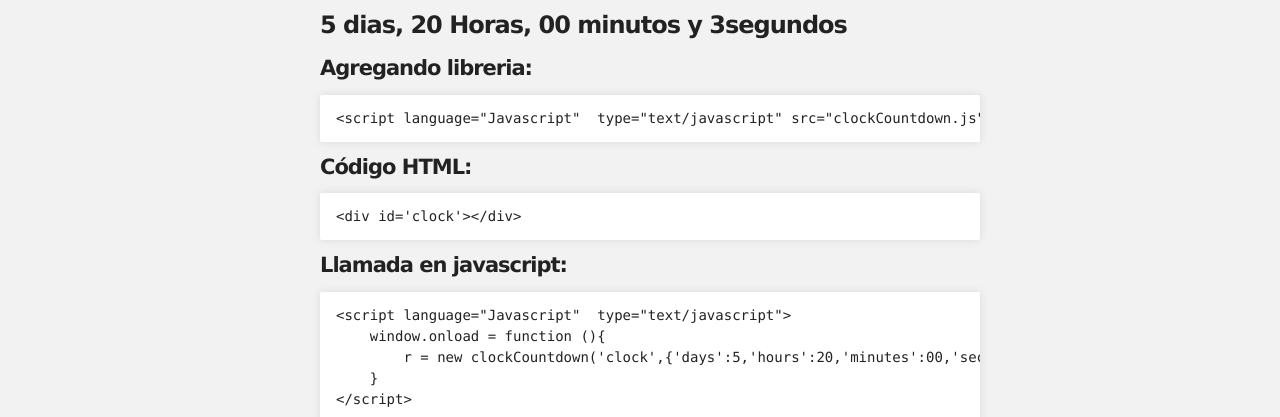
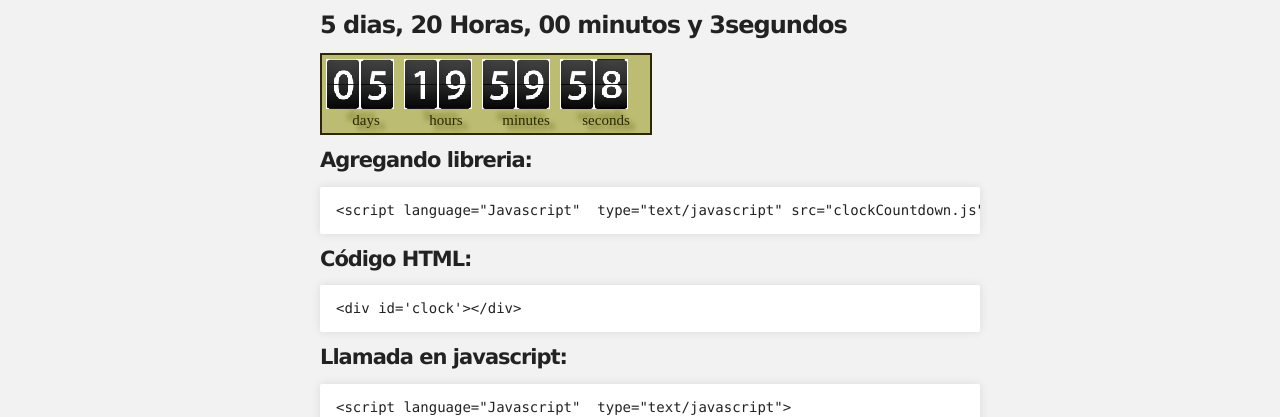
Before and after one commit to fitorec/clockCountdown.js, a plain HTML site: page index.html in a window 1280 px wide. Shown: the part 385-802 px from the top of the page. Drawn offline with Linux system fonts and the light colour scheme; a web font is replaced by a local one.

Commit message:
Agregando ejemplos

```diff
--- a/index.html
+++ b/index.html
@@ -5,10 +5,64 @@
     <meta charset='utf-8' />
     <meta http-equiv="X-UA-Compatible" content="chrome=1" />
     <meta name="description" content="Clockcountdown.js : clockCountdown.js" />
+    <link rel="stylesheet" type="text/css" media="screen" href="stylesheets/stylesheet.css">
+    <title>Clockcountdown.js</title>
+    <style>
+/* agregamos una fuente de dafont, que simula unos leds */
+@font-face {
+	font-family: ledbdrev;
+	src: url(./Fleftex_M.ttf) format("truetype");
+}
+/* aqui va el estilo que tendra el clock */
 
-    <link rel="stylesheet" type="text/css" media="screen" href="stylesheets/stylesheet.css">
+#clock, #clock-2, #clock-3{
+	padding:0;
+	height:70px;
+	font-family: ledbdrev;
+	/*position: absolute;*/
+	top: 0px;
+	right: 0px;
+	background: #bcbd72;
+	color: #2a2807;
+	padding:4px;
+	border:2px solid #2a2807;
+	font-size:15px;
+	width: 320px;
+	text-shadow:#6d691e 5px 5px 5px,#6d691e -5px -5px 5px;
+}
 
-    <title>Clockcountdown.js</title>
+.clockCountdownNumber{
+	float:left;
+	background:URL('numeros.png');
+	display:block;
+	width:34px;
+	height:50px;
+}
+
+.clockCountdownSeparator_days,
+.clockCountdownSeparator_hours,
+.clockCountdownSeparator_minutes,
+.clockCountdownSeparator_seconds
+{
+	float:left;
+	display:block;
+	width:10px;
+	height:50px;
+}
+.clockCountdownFootItem{
+	width:80px;
+	float:left;
+	text-align:center;
+}
+</style>
+<script language="Javascript"  type="text/javascript" src="javascripts/clockCountdown.js"></script>
+<script language="Javascript"  type="text/javascript">
+	window.onload = function (){
+		r = new clockCountdown('clock',{'days':5,'hours':20,'minutes':00,'seconds':3});
+		r = new clockCountdown('clock-2',{'days':5,'hours':10,'minutes':05,'seconds':50});
+		r = new clockCountdown('clock-3',{'days':5,'hours':10,'minutes':05,'seconds':50});
+	}
+</script>
   </head>
 
   <body>
@@ -36,7 +90,7 @@
 <h2>Ejemplo 1</h2>
 
 <h3>5 dias, 20  Horas, 00 minutos y 3segundos</h3>
-
+<div id='clock'></div>
 
 
 <h4>Agregando libreria:</h4>
@@ -59,8 +113,7 @@
 </code></pre>
 
 <h2>Ejemplo 2:</h2>
-
-
+<div id='clock-2' class='other_clock'></div>
 
 
 <h3>HTML</h3>
@@ -74,10 +127,9 @@
 </code></pre>
 
 <h2>Ejemplo 3:</h2>
+<div id='clock-3' class='other_clock'></div>
 
 <p>Como puedes ver puedes agregar multiples relojes cada uno con una configuracion distinta:</p>
-
-
 
 
 <h3>HTML</h3>
@@ -207,7 +259,5 @@
       </footer>
     </div>
 
-
-
   </body>
 </html>
--- /dev/null
+++ b/javascripts/clockCountdown.js
@@ -0,0 +1,100 @@
+/*
+ * Copyright (c) 2012 Fitorec <chanerec@gmail.com>
+ * Dual licensed under GPLv2 license.
+ * http://www.gnu.org/licenses/gpl-2.0.html
+ */
+
+//contructor del clockCountdown
+clockCountdown = function( id , remaining ){
+	this.id = id;
+	this.remaining = remaining;
+	this.h=50;
+	clockCountdown.clocksRegisters[clockCountdown.clocksRegisters.length] = { 'id': id, 'clock' : this };
+	html = ''; foot = '';
+	for(k in clockCountdown.intervalInfo){
+		for(j=1; j>=0; j--)
+			html = '<div id="'+this.id+'_'+k+'_digit_'+j+'" class="clockCountdownNumber"></div>' + html;
+		foot = '<div class="clockCountdownFootItem">'+k+'</div>' + foot;
+		if(k!='days')
+			html = '<div class="clockCountdownSeparator_'+k+'"></div>' + html;
+	}
+	document.getElementById(this.id).innerHTML = html + '<div class="clockCountdownFoot">'+foot+'</div>';
+	/* pone en su posicion el fondo de los digitos */
+	for(k in clockCountdown.intervalInfo){
+		e = document.getElementById(this.id+'_'+k+'_digit_1');
+		n = this.remaining[ k ];
+		pos_y = ((n%10) * 6)*50;
+		e.style.backgroundPosition = "0 -"+pos_y+"px";
+		e = document.getElementById(this.id+'_'+k+'_digit_0');
+		n = this.remaining[ k ];
+		pos_y = (parseInt(n/10) * 6)*50;
+		e.style.backgroundPosition = "0 -"+pos_y+"px";
+		this.remaining[ k ]++;
+	}
+	clockCountdown.update(id);
+}//end clockCountdown constructor.
+
+/* Areglo utilizado como pila de los clockes que se agreguen(soporte para multiples clockes) */
+clockCountdown.clocksRegisters = [];
+/* info de los intervalos seg,min,horas, dias sus limites y el sig. digito a modificar en caso de ser necesario */
+clockCountdown.intervalInfo =  {
+	'seconds':{'limit':60,'next': 'minutes'},
+	'minutes':{'limit':60,'next': 'hours'},
+	'hours':{'limit':24,'next': 'days'},
+	'days':{'limit':365,'next': null}
+}
+/*
+ * http://www.pagecolumn.com/javascript/settimeout.htm
+ * */
+clockCountdown.update = function (id_clock){
+		var clock = null;
+		var bandFin = false; /* esta bandera se activa cuando el contador ha llegado al fin */
+		for(k in clockCountdown.clocksRegisters)
+			if( clockCountdown.clocksRegisters[k].id  == id_clock){
+				clock = clockCountdown.clocksRegisters[k].clock;
+				break;
+			}
+		if(!clock) return null;
+		change =  {'seconds': true,'minutes': false,'hours':false,'days':false};
+		clock.remaining.seconds-=1;
+		for(label in clockCountdown.intervalInfo){
+			if(clock.remaining[label] == 0){
+				clock.remaining[label] = clockCountdown.intervalInfo[ label ].limit;
+				if(label != 'days'){
+					nextDigit = clockCountdown.intervalInfo[ label ].next;
+					--clock.remaining[nextDigit];
+					change[nextDigit] = true;
+				}
+			}
+			if( change[label] === false)
+				continue;
+			/* Realiza la transicion si existio un cambio del digito d n a n-1 */
+			clockCountdown.transition( clock.id+'_'+label+'_digit_1',clock.remaining[label]%10, 1, 50);
+			if( clock.remaining[label] == clockCountdown.intervalInfo[label].limit || clock.remaining[label]%10==0){
+				//Si en el digito d las decenas sufrio 1cambio realizamos transicion
+				n = parseInt( clock.remaining[label]/10 );
+				if( label == 'hours' && clock.remaining[label] == clockCountdown.intervalInfo[label].limit ){
+					n++;
+				}//endIf
+				clockCountdown.transition( clock.id+'_'+label+'_digit_0',n, 1, 50);
+			}//endIf
+		}//endFor
+	if(!bandFin)
+		setTimeout("clockCountdown.update('"+id_clock+"')",1000);
+}//end clockCountdown.update
+
+/* Realiza una transicion suave(en 6 pasos) para el decremento del digito de n a n-1
+ */
+clockCountdown.transition = function (id,n, paso, h){
+	if(paso>6){
+		return;
+	}
+	pos_y = (n*6 - paso)*h;
+	if(n==0){
+			pos_y = 2700;
+			paso = 6;
+	}
+	e = document.getElementById(id);
+	e.style.backgroundPosition = "0 -"+pos_y+"px";
+	setTimeout("clockCountdown.transition('"+id+"',"+n+","+(paso+1)+", "+h+")",100);
+}//end clockCountdown.transition
```
Also changed, not shown: numeros.png (added).
